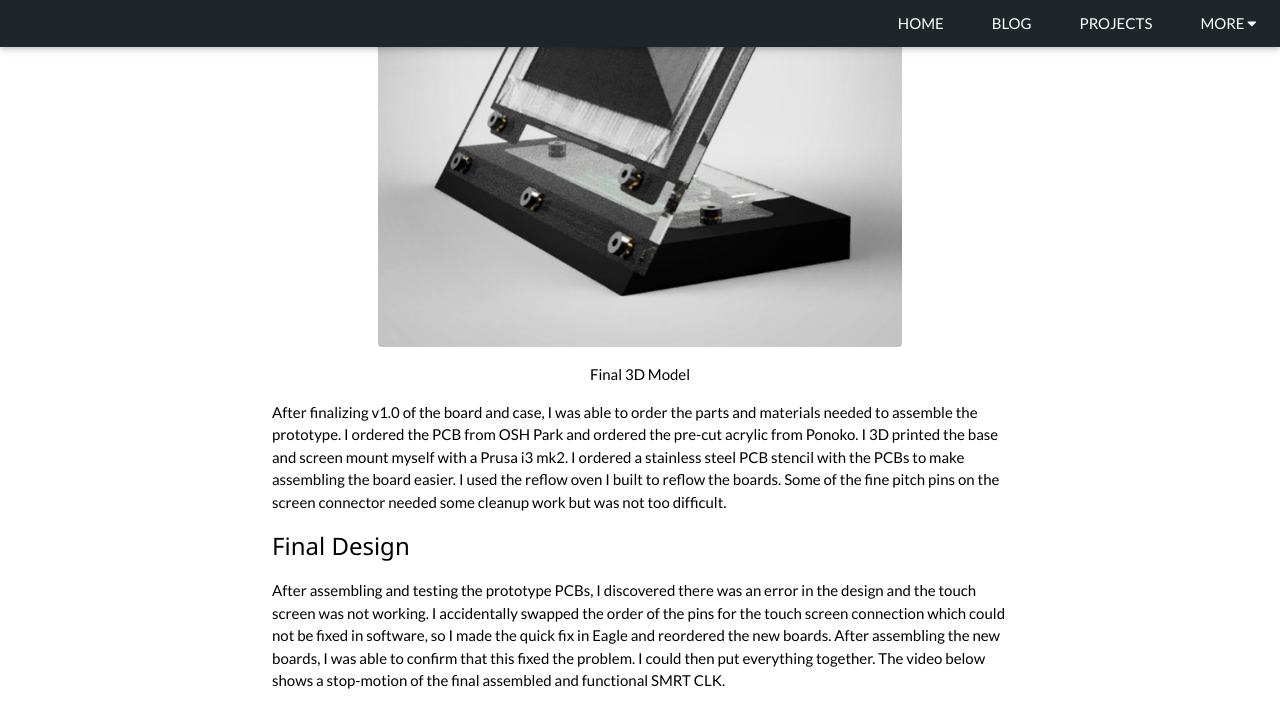
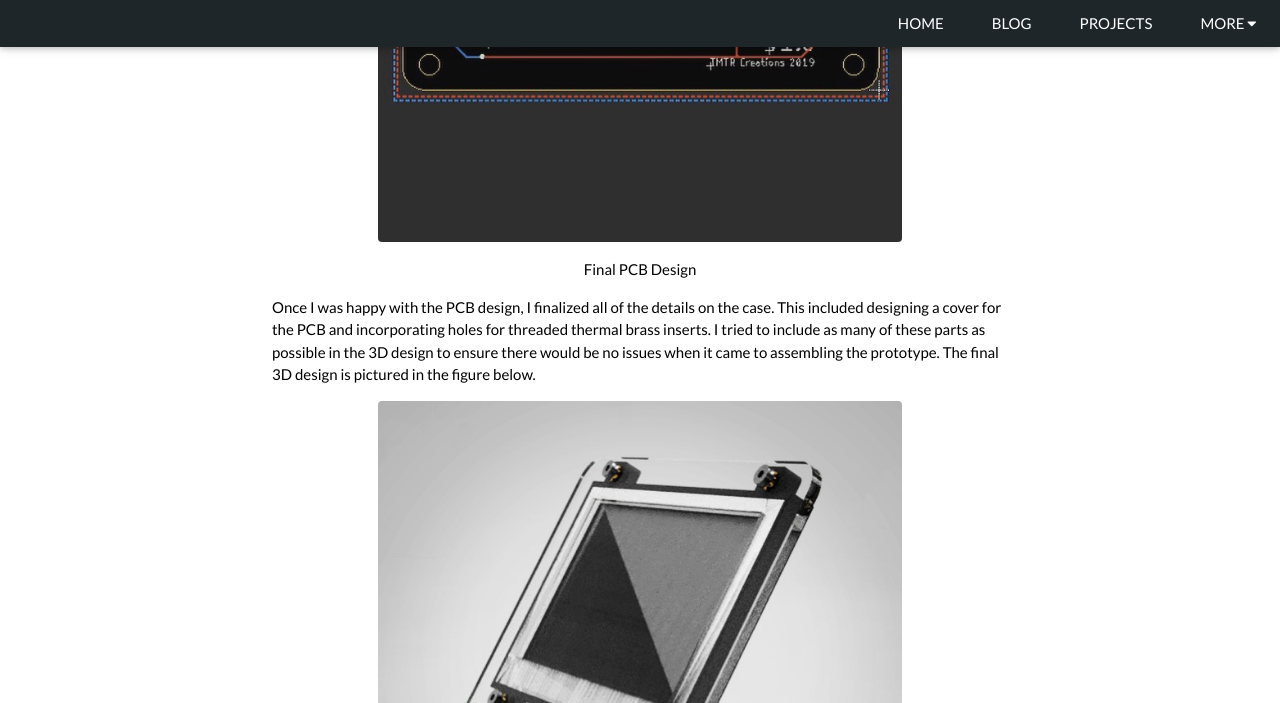
Before and after one commit to michaelriedl/michaelriedl.github.io, a Jekyll site: the page built from projects/SMRT_CLK.html, in a window 1280 px wide and 900 px high, scrolled down 2126 px, cut to the strip 0-703 px from the top of the window. Built offline with Jekyll 4.4.1, drawn with Linux system fonts in a browser that asks for light colours.

Commit message:
Update SMRT_CLK.html

```diff
--- a/projects/SMRT_CLK.html
+++ b/projects/SMRT_CLK.html
@@ -19,6 +19,10 @@ title: SMRT CLK
             <figcaption>Initial 3D Model</figcaption>
         </figure>
         <p>After I had the initial 3D design, I turned my attention to the PCB. I went through a couple iterations before arriving at the final design, making sure to update the 3D design as I iterated on the PCB. I initially wanted to prioritize easy board assembly but quickly realized I would have to compromise a sleek form factor. Using through hole mounts to attach the Pi to the board would be much easier to assemble but would result in a much thicker assembly, forcing the base to be much thicker. This thicker base did not have a nice aesthetic when contrasted by the small screen. The through hole design also made routing the traces much more difficult. In the end I decided to trade easy board assembly for a smaller and sleeker form factor. By switching to surface mount, I was able to keep the assembly much thinner. The figure below shows the final PCB design.</p>
+        <figure>
+            <img class="w3-round w3-margin-bottom" src="/assets/images/projects/smrt_clk/pcb.jpg" alt="Final PCB" style="width:80%">
+            <figcaption>Final PCB Design</figcaption>
+        </figure>
         <p>Once I was happy with the PCB design, I finalized all of the details on the case. This included designing a cover for the PCB and incorporating holes for threaded thermal brass inserts. I tried to include as many of these parts as possible in the 3D design to ensure there would be no issues when it came to assembling the prototype. The final 3D design is pictured in the figure below.</p>
         <figure>
             <img class="w3-round w3-margin-bottom" src="/assets/images/projects/smrt_clk/final_cad.jpg" alt="Final CAD" style="width:80%">
```
